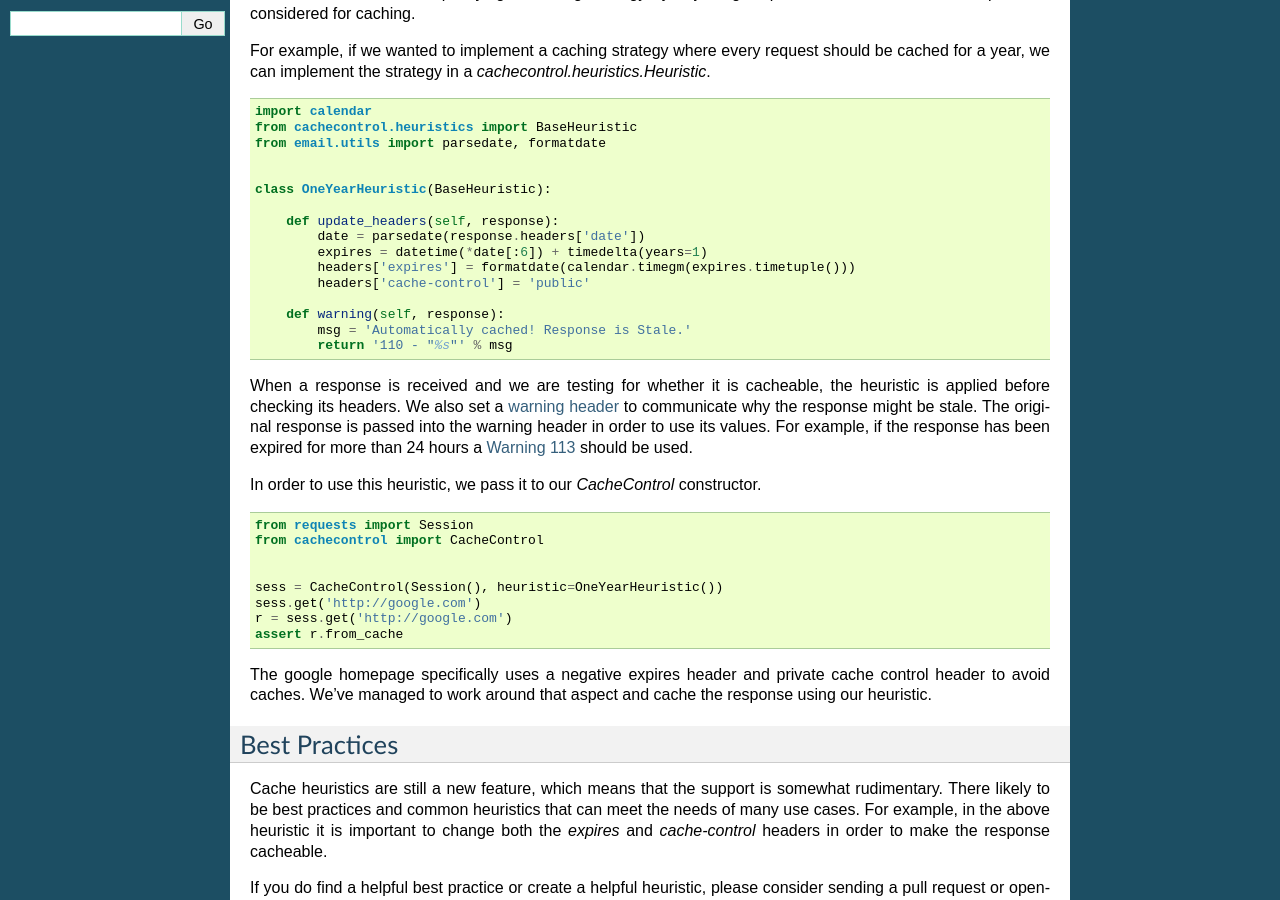
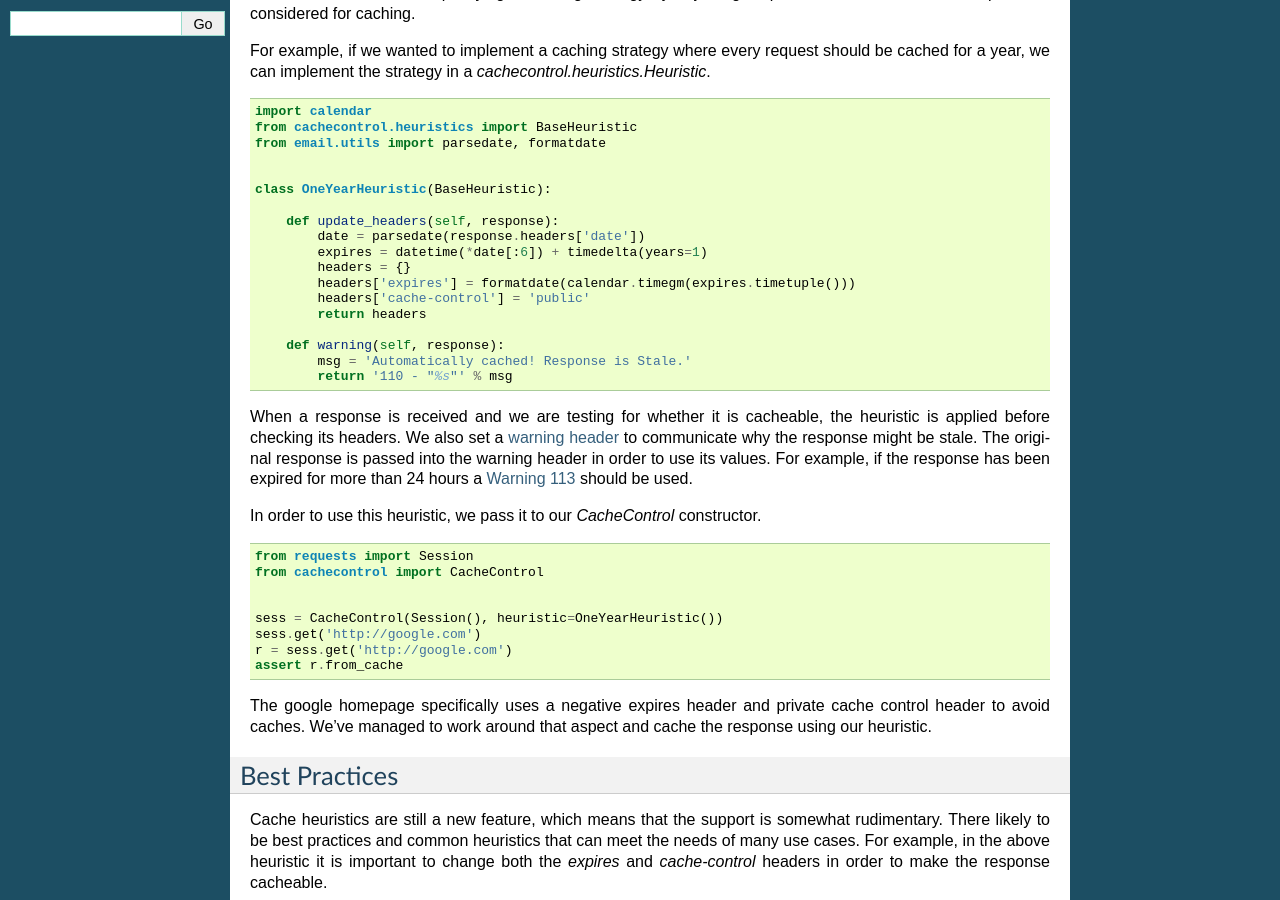
Before and after one commit to psf/cachecontrol, a Sphinx documentation site: the page built from docs/custom_heuristics.rst, in a window 1280 px wide and 900 px high, scrolled down 401 px. Built offline with Sphinx 7.4.7, drawn with Linux system fonts in a browser that asks for light colours.

Commit message:
Update custom_heuristics.rst

```diff
--- a/docs/custom_heuristics.rst
+++ b/docs/custom_heuristics.rst
@@ -40,8 +40,10 @@ a `cachecontrol.heuristics.Heuristic`. ::
       def update_headers(self, response):
           date = parsedate(response.headers['date'])
           expires = datetime(*date[:6]) + timedelta(years=1)
+          headers = {}
           headers['expires'] = formatdate(calendar.timegm(expires.timetuple()))
           headers['cache-control'] = 'public'
+          return headers
 
       def warning(self, response):
           msg = 'Automatically cached! Response is Stale.'
```
